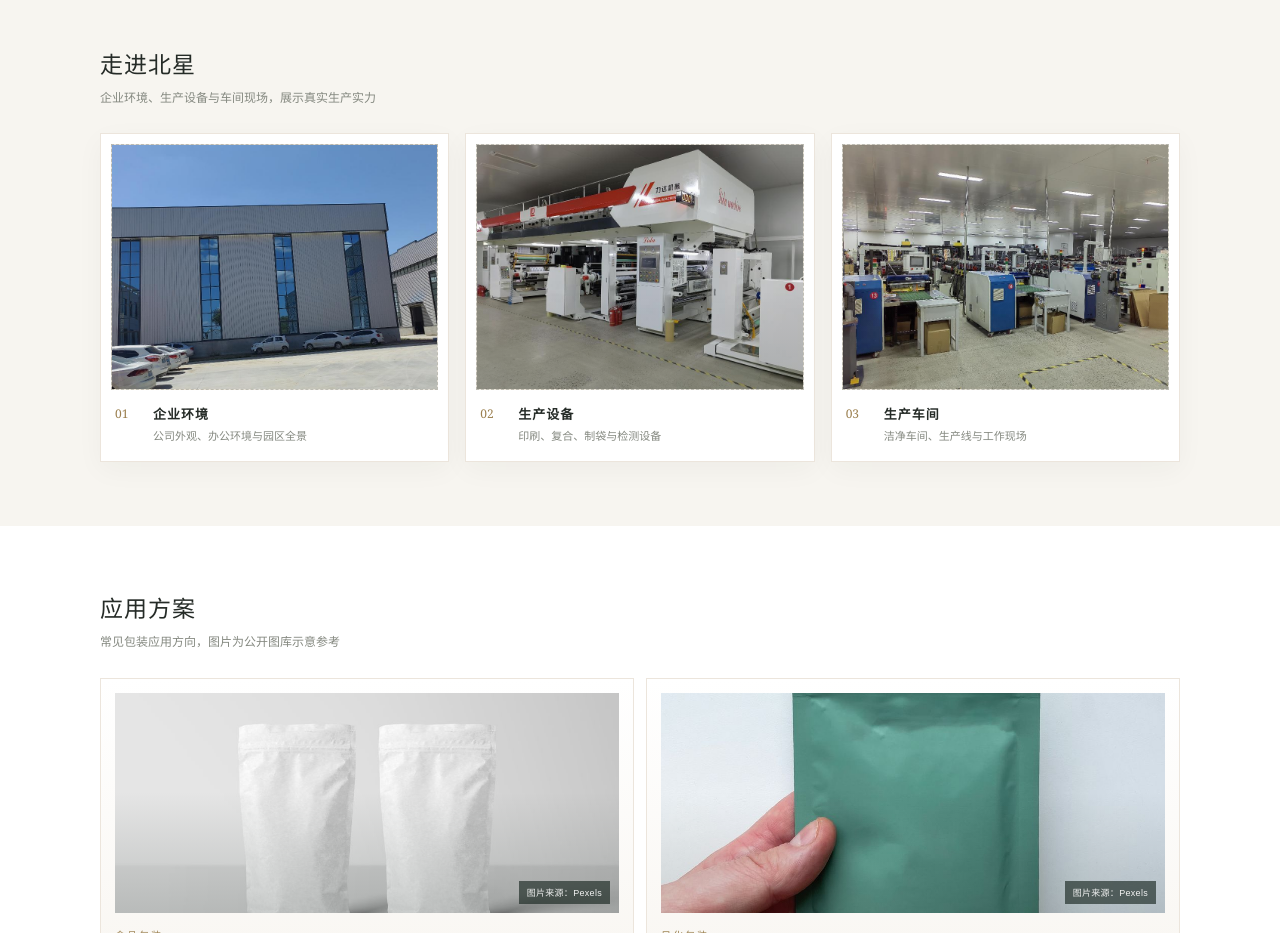
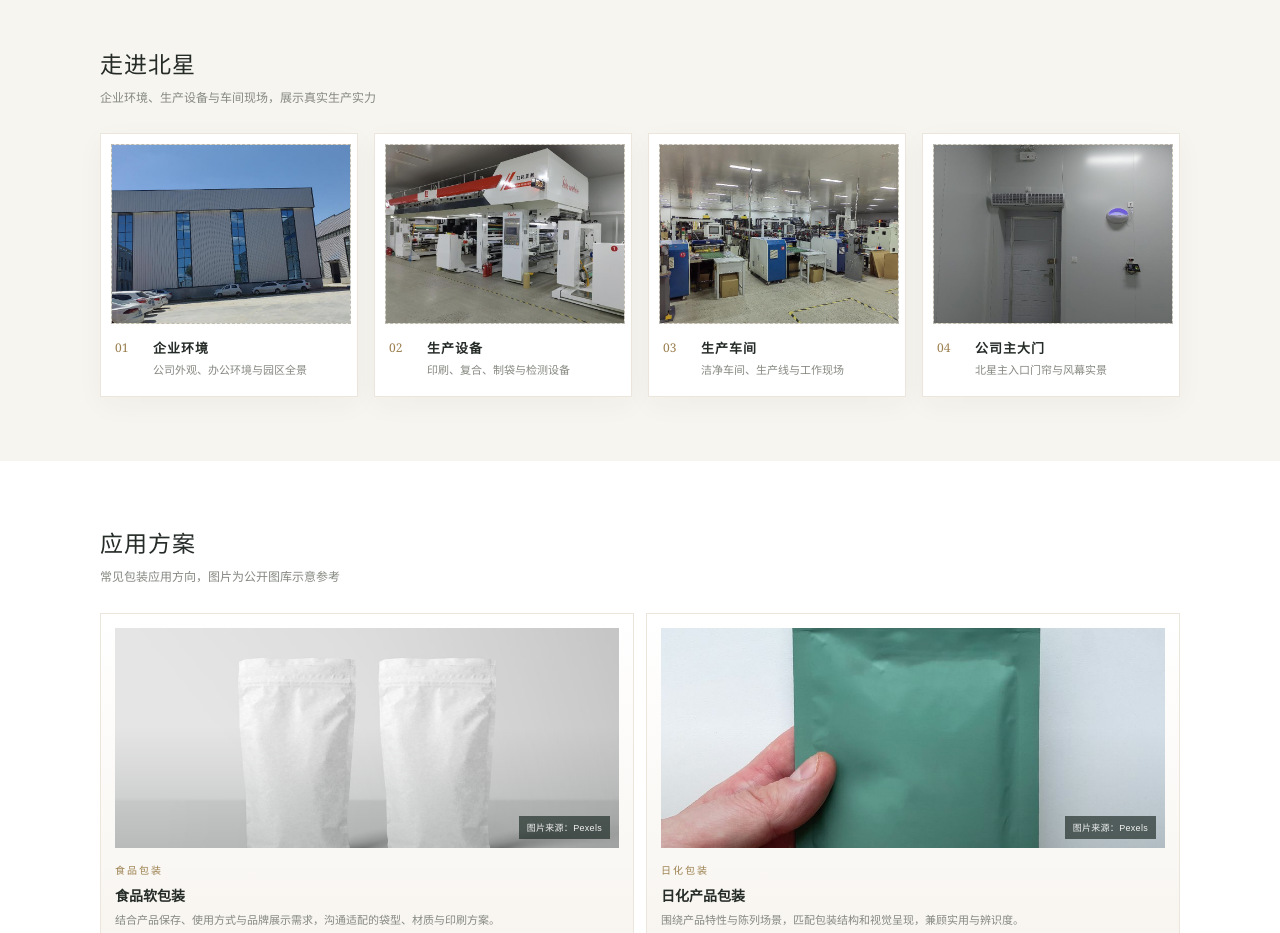
Before and after one commit to mcn124/beixing-packaging-website, a plain HTML site: page index.html in a window 1280 px wide. Shown: the part 2240-3173 px from the top of the page. Drawn offline with Linux system fonts and the light colour scheme.

Commit message:
Add main entrance curtain photo

```diff
--- a/index.html
+++ b/index.html
@@ -794,7 +794,7 @@
       }
 
       .facility-grid {
-        grid-template-columns: repeat(3, minmax(0, 1fr));
+        grid-template-columns: repeat(2, minmax(0, 1fr));
         gap: 16px;
       }
 
@@ -836,6 +836,12 @@
 
       .sticky-cta {
         display: none;
+      }
+    }
+
+    @media (min-width: 1100px) {
+      .facility-grid {
+        grid-template-columns: repeat(4, minmax(0, 1fr));
       }
     }
 
@@ -982,6 +988,16 @@
             <span class="facility-index">03</span>
             <h3>生产车间</h3>
             <p>洁净车间、生产线与工作现场</p>
+          </div>
+        </article>
+        <article class="facility-card">
+          <div class="facility-photo">
+            <img src="main-entrance-curtain.jpg" alt="北星包装公司主大门门帘与风幕实拍照片" loading="lazy">
+          </div>
+          <div class="facility-caption">
+            <span class="facility-index">04</span>
+            <h3>公司主大门</h3>
+            <p>北星主入口门帘与风幕实景</p>
           </div>
         </article>
       </div>
```
Also changed, not shown: main-entrance-curtain.jpg (added).
